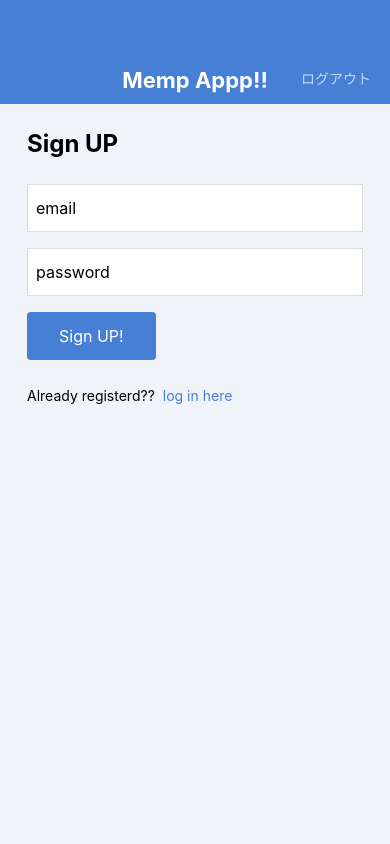
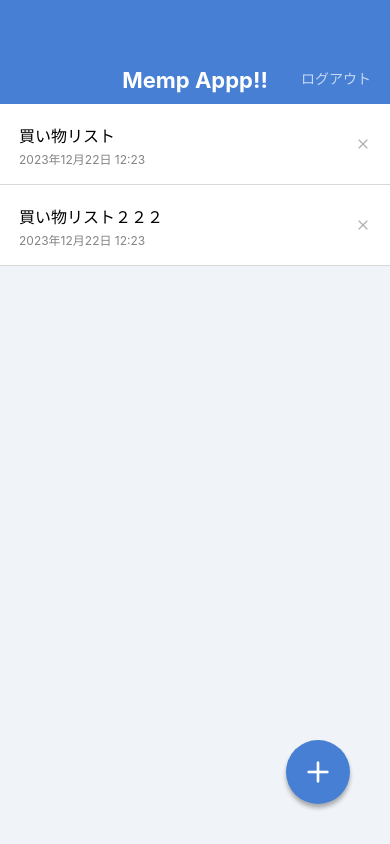
Before and after one commit to tokutaro/MemoApp2, a React Native app: screen / in a window 390 px wide. Built offline with nearby package versions, Linux system fonts and the light colour scheme.

Commit message:
ボタンを押せるようにした

```diff
--- a/App.jsx
+++ b/App.jsx
@@ -1,14 +1,14 @@
 import React from 'react';
 
-// import MemoListScreen from './src/screens/MomoListScree';
+import MemoListScreen from './src/screens/MomoListScree';
 // import MemoDetailScreen from './src/screens/MemoDetailScreen';
 // import MemoEditScreen from './src/screens/MemoEditScreen';
 // import MemoCreateScreen from './src/screens/MemoCreateScreen';
 // import LoginScreen from './src/screens/LoginScreen';
-import SignUpScreen from './src/screens/SignUpScreen';
+// import SignUpScreen from './src/screens/SignUpScreen';
 
 export default function App() {
   return (
-    <SignUpScreen />
+    <MemoListScreen />
   );
 }
--- a/src/components/Button.jsx
+++ b/src/components/Button.jsx
@@ -1,18 +1,23 @@
 import React from 'react';
-import { Text, View, StyleSheet } from 'react-native';
-import { string } from 'prop-types';
+import { Text, StyleSheet, TouchableOpacity } from 'react-native';
+import { func, string } from 'prop-types';
 
 export default function Button(props) {
-  const { label } = props;
+  const { label, onPress } = props;
   return (
-    <View style={styles.buttonContainer}>
+    <TouchableOpacity style={styles.buttonContainer} onPress={onPress}>
       <Text style={styles.buttonLabel}>{label}</Text>
-    </View>
+    </TouchableOpacity>
   );
 }
 
 Button.propTypes = {
   label: string.isRequired,
+  onPress: func,
+};
+
+Button.defaultProps = {
+  onPress: null,
 };
 
 const styles = StyleSheet.create({
--- a/src/components/CircleButton.jsx
+++ b/src/components/CircleButton.jsx
@@ -1,6 +1,6 @@
 import React from 'react';
-import { View, StyleSheet } from 'react-native';
-import { string, shape } from 'prop-types';
+import { StyleSheet, TouchableOpacity } from 'react-native';
+import { string, shape, func } from 'prop-types';
 
 import { Feather } from '@expo/vector-icons';
 
@@ -8,21 +8,23 @@
 //       <Text style={styles.circleButtonLabel}>{children}</Text>
 
 export default function CircleButton(props) {
-  const { style, name } = props;
+  const { style, name, onPress } = props;
   return (
-    <View style={[styles.circleButton, style]}>
+    <TouchableOpacity style={[styles.circleButton, style]} onPress={onPress}>
       <Feather name={name} size={32} color="white" />
-    </View>
+    </TouchableOpacity>
   );
 }
 
 CircleButton.propTypes = {
   style: shape(),
   name: string.isRequired,
+  onPress: func,
 };
 
 CircleButton.defaultProps = {
   style: null,
+  onPress: null,
 };
 
 const styles = StyleSheet.create({
--- a/src/components/MemoList.jsx
+++ b/src/components/MemoList.jsx
@@ -1,5 +1,7 @@
 import React from 'react';
-import { StyleSheet, Text, View } from 'react-native';
+import {
+  StyleSheet, Text, View, TouchableOpacity,
+} from 'react-native';
 
 import { Feather } from '@expo/vector-icons';
 
@@ -11,18 +13,18 @@
           <Text style={styles.memoListItemTitle}>買い物リスト</Text>
           <Text style={styles.memoListItemDate}>2023年12月22日 12:23</Text>
         </View>
-        <View>
-          <Feather name="x" size={16} color="#B0B0B0"/>
-        </View>
+        <TouchableOpacity>
+          <Feather name="x" size={16} color="#B0B0B0" />
+        </TouchableOpacity>
       </View>
       <View style={styles.memoListItem}>
         <View>
           <Text style={styles.memoListItemTitle}>買い物リスト２２２</Text>
           <Text style={styles.memoListItemDate}>2023年12月22日 12:23</Text>
         </View>
-        <View>
-          <Feather name="x" size={16} color="#B0B0B0"/>
-        </View>
+        <TouchableOpacity>
+          <Feather name="x" size={16} color="#B0B0B0" />
+        </TouchableOpacity>
       </View>
     </View>
   );
--- a/src/screens/LoginScreen.jsx
+++ b/src/screens/LoginScreen.jsx
@@ -1,6 +1,6 @@
 import React from 'react';
 import {
-  View, Text, TextInput, StyleSheet,
+  View, Text, TextInput, StyleSheet, TouchableOpacity,
 } from 'react-native';
 
 import AppBar from '../components/AppBar';
@@ -19,7 +19,9 @@
 
         <View style={styles.footer}>
           <Text style={styles.footerText}>not registerd??</Text>
-          <Text style={styles.footerLink}>sign up here</Text>
+          <TouchableOpacity>
+            <Text style={styles.footerLink}>sign up here</Text>
+          </TouchableOpacity>
         </View>
       </View>
     </View>
--- a/src/screens/SignUpScreen.jsx
+++ b/src/screens/SignUpScreen.jsx
@@ -1,6 +1,6 @@
 import React from 'react';
 import {
-  View, Text, TextInput, StyleSheet,
+  View, Text, TextInput, StyleSheet, TouchableOpacity,
 } from 'react-native';
 
 import AppBar from '../components/AppBar';
@@ -19,7 +19,9 @@
 
         <View style={styles.footer}>
           <Text style={styles.footerText}>Already registerd??</Text>
-          <Text style={styles.footerLink}>log in here</Text>
+          <TouchableOpacity>
+            <Text style={styles.footerLink}>log in here</Text>
+          </TouchableOpacity>
         </View>
       </View>
     </View>
```
